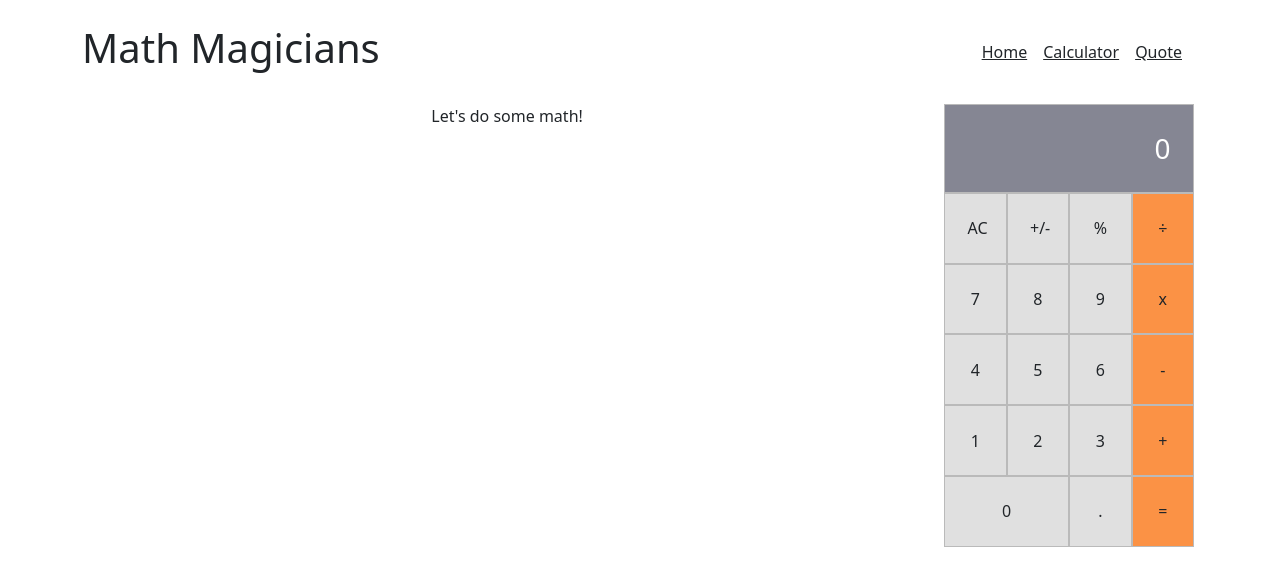
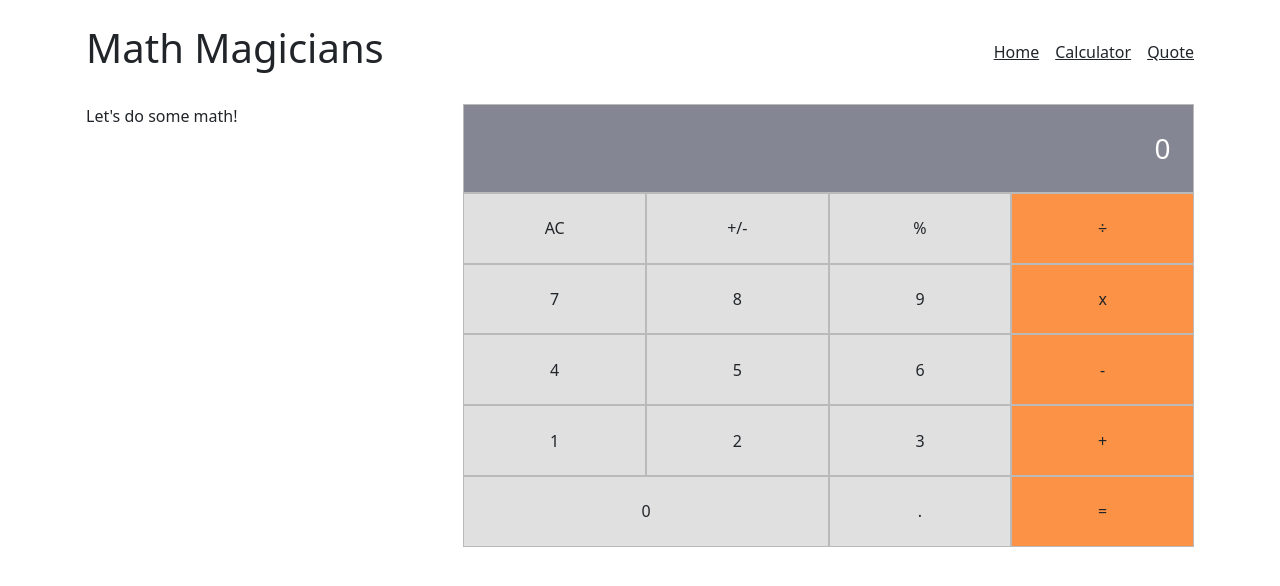
Before and after one commit to damdafayton/math-magicians, a React (Create React App) app: page /calculator in a window 1280 px wide. Shown: the top 586 px of the page. Built offline with nearby package versions, Linux system fonts and the light colour scheme.

Commit message:
Fix alignment

```diff
--- a/src/App.js
+++ b/src/App.js
@@ -16,9 +16,9 @@ class App extends React.Component {
 
   render() {
     return (
-      <div className="App container-lg d-flex flex-column align-items-center min-vh-100">
+      <div className="App container-lg d-flex flex-column align-items-center min-vh-100 px-3">
         <NavBar />
-        <main className="d-flex flex-grow-1 w-100">
+        <main className="d-flex justify-content-start w-100">
           <Routes>
             <Route path="/calculator" element={<Calculator />} />
             <Route path="/quote" element={<Quote />} />
--- a/src/components/Calculator.js
+++ b/src/components/Calculator.js
@@ -18,11 +18,11 @@ export default function Calculator() {
   }
 
   return (
-    <div className="d-flex gap-2 w-100">
-      <p className="flex-grow-1">
+    <div className="row flex-sm-grow-1">
+      <p className="col-sm-4 text-start">
         Let&apos;s do some math!
       </p>
-      <section className="mx-3">
+      <section className="col-sm-8 px-4">
         <div className="row text-white text-end">
           <Cell myClass="cell bg-dark fs-3">{total}</Cell>
         </div>
--- a/src/components/NavBar.js
+++ b/src/components/NavBar.js
@@ -19,12 +19,12 @@ export default function NavBar() {
   const styles = {
     navLink: {
       listStyle: 'none',
-      marginRight: '1rem',
+      marginLeft: '1rem',
     },
   };
 
   return (
-    <nav className="d-flex justify-content-between align-items-center my-4 text-start w-100">
+    <nav className="d-flex justify-content-between align-items-center py-4 text-start w-100">
       <h1>Math Magicians</h1>
       <ul className="list-group list-group-horizontal">
         {navLinks.map((link) => (
--- a/src/components/Quote.js
+++ b/src/components/Quote.js
@@ -1,6 +1,17 @@
+import { useState, useLayoutEffect } from 'react';
+
 export default function Quote() {
+  const [availableHeight, setavailableHeight] = useState(0);
+
+  useLayoutEffect(() => {
+    const navHeight = document.querySelector('nav').scrollHeight;
+    const docHeight = document.scrollingElement.clientHeight;
+    const available = docHeight - navHeight;
+    if (available !== availableHeight) setavailableHeight(available);
+  });
+
   return (
-    <div className="align-self-center">
+    <div className="d-flex flex-column justify-content-center" style={{ minHeight: `${availableHeight}px` }}>
       <blockquote>
         <p>
           All the records — anthropological and historical — show that counting and, ultimately,
```
Also changed, not shown: 7 other files (tests, documents, lock files or other folders).
